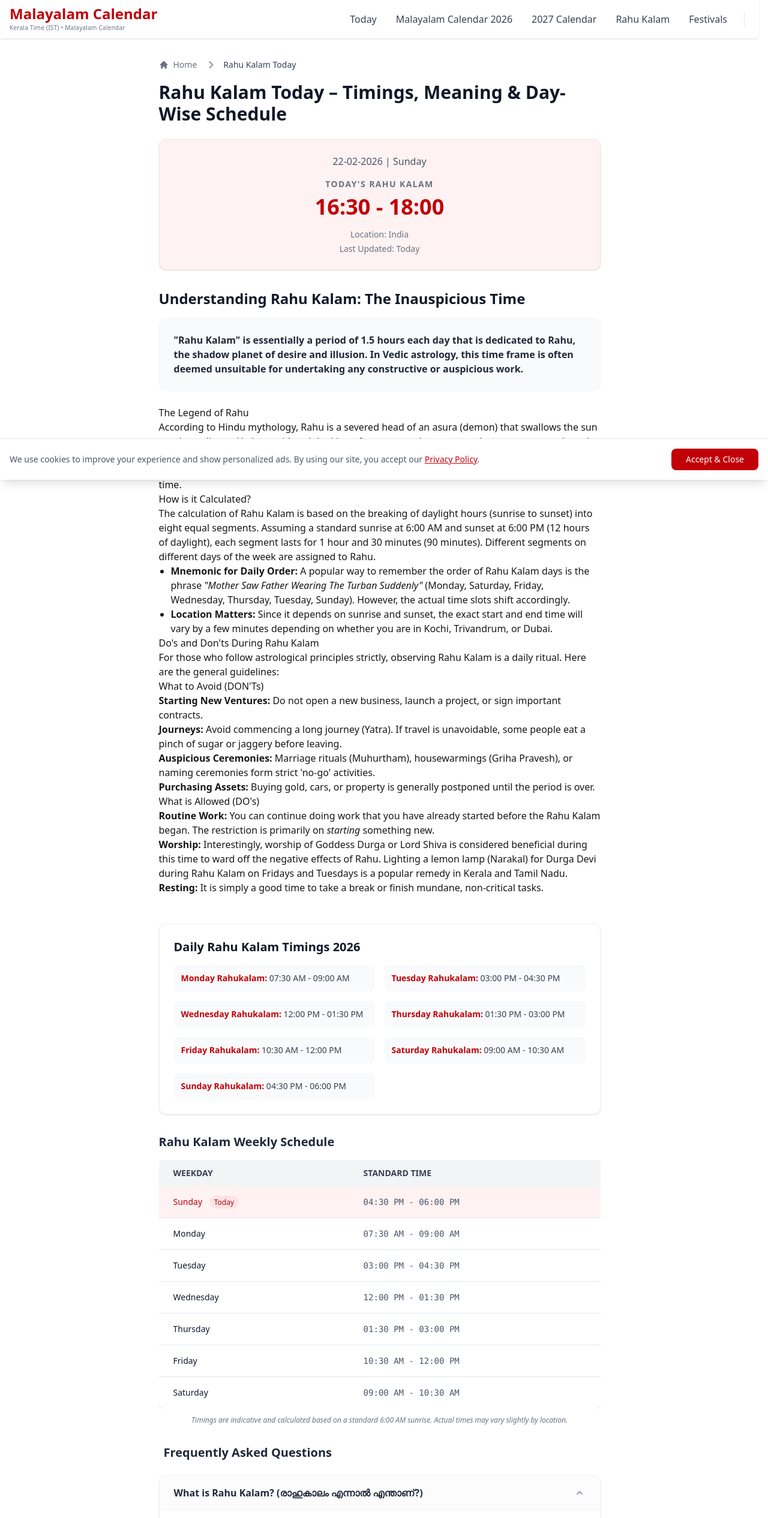
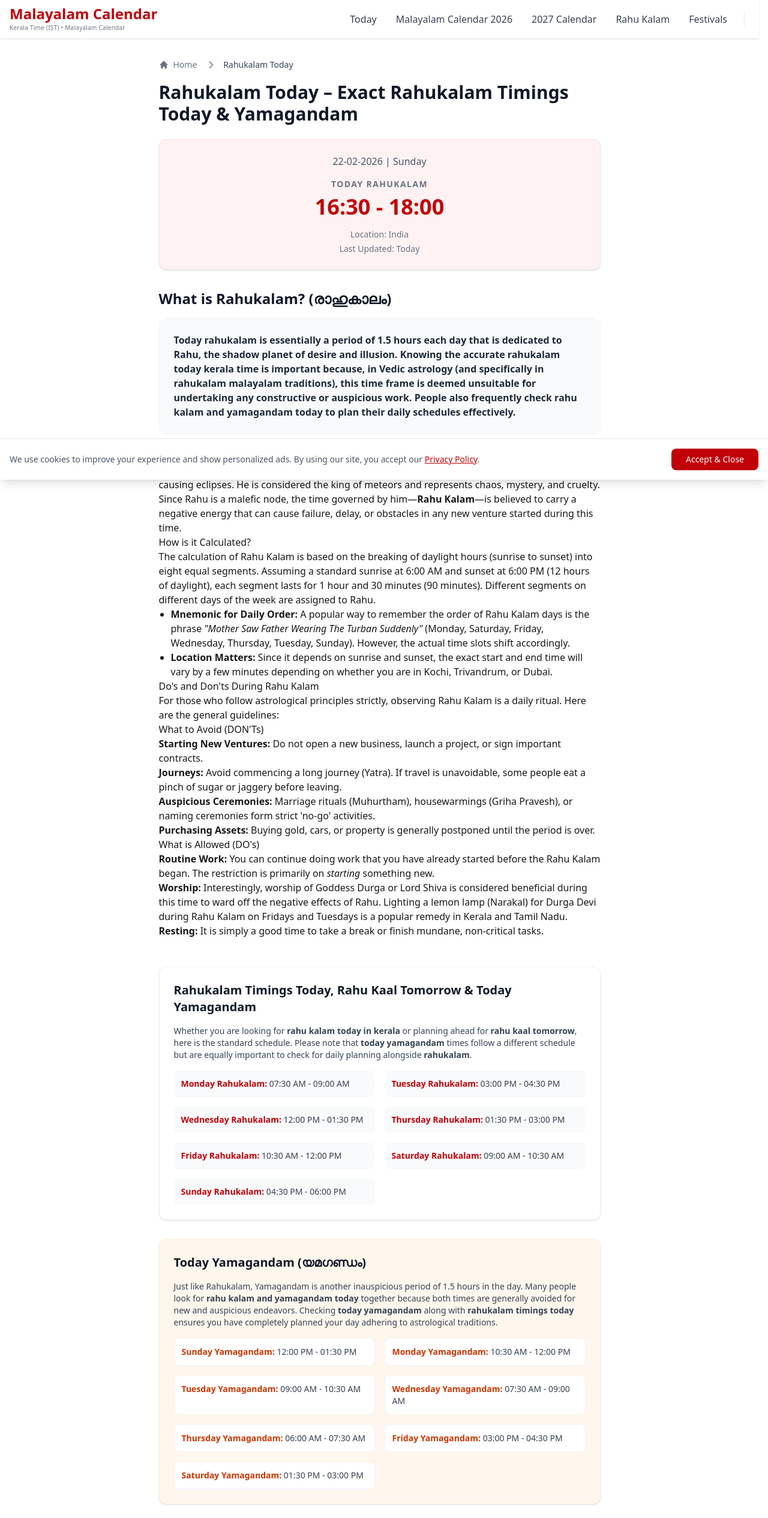
Before and after one commit to Agasthyan07/malayalam_calender, a Next.js app: page /rahu-kalam-today in a window 1280 px wide. Shown: the top 2531 px of the page at 60% size. Built offline with nearby package versions, Linux system fonts and the light colour scheme.

Commit message:
Fix Homepage FAQ SEO schema and content errors

```diff
--- a/app/page.tsx
+++ b/app/page.tsx
@@ -158,15 +158,6 @@ export default async function Home({ searchParams }: Props) {
         'datePublished': data.date,
         'description': `Daily Malayalam Calendar details for ${data.date}. Nakshatram: ${data.nakshatram}, Tithi: ${data.tithi}.`,
         'isPartOf': { '@id': 'https://www.malayalamcalendar.site/#website' },
-      },
-      {
-        '@type': 'FAQPage',
-        'mainEntity': [
-          { '@type': 'Question', 'name': 'What is Malayalam Calendar 2026?', 'acceptedAnswer': { '@type': 'Answer', 'text': 'The Malayalam Calendar 2026, based on Kollavarsham, spans Malayalam years 1201–1202. It is a solar calendar used in Kerala for religious, agricultural, and cultural purposes.' } },
-          { '@type': 'Question', 'name': 'What is today\'s Malayalam date?', 'acceptedAnswer': { '@type': 'Answer', 'text': `Today's Malayalam date is ${data.malayalam_date}. The Nakshatram (star) today is ${data.nakshatram} and Tithi is ${data.tithi}.` } },
-          { '@type': 'Question', 'name': 'When is Vishu 2026?', 'acceptedAnswer': { '@type': 'Answer', 'text': 'Vishu 2026 falls on April 14, 2026, marking the sun\'s transit into Medam (Aries). It is celebrated as the astronomical New Year in Kerala.' } },
-          { '@type': 'Question', 'name': 'When is Onam 2026?', 'acceptedAnswer': { '@type': 'Answer', 'text': 'Onam 2026 Thiruvonam falls on August 26, 2026. It is the biggest harvest festival of Kerala, celebrated in the Malayalam month of Chingam.' } },
-        ]
       }
     ]
   };
@@ -225,13 +216,18 @@ export default async function Home({ searchParams }: Props) {
           </h2>
         </div>
         <p className="text-sm text-gray-600 dark:text-gray-300 mb-5 ml-4">
-          <em>Malayalam calendar today · Today Malayalam date · Malayalam panchangam today · Nakshatra today Kerala</em>
+          <em>Malayalam calendar today · Today Malayalam date · <Link href="/rahu-kalam-today" className="hover:text-red-600 hover:underline">today rahukalam</Link> · Malayalam panchangam today · Nakshatra today Kerala</em>
         </p>
 
         <div className="grid grid-cols-1 lg:grid-cols-2 gap-6 items-start">
           {/* Left: TodayCard with all Panchangam details */}
           <div className="flex flex-col gap-4">
             <TodayCard data={data} />
+            <div className="w-full flex">
+              <Link href="/rahu-kalam-today" className="w-full text-center bg-red-50 dark:bg-red-900/20 hover:bg-red-100 dark:hover:bg-red-900/40 text-red-700 dark:text-red-400 font-semibold py-2.5 px-4 rounded-lg border border-red-200 dark:border-red-800 text-sm transition-colors">
+                Check Exact Rahukalam Timings Today & Yamagandam →
+              </Link>
+            </div>
             <div className="bg-orange-50 dark:bg-orange-900/10 border border-orange-100 dark:border-orange-900/30 rounded-lg p-4 text-sm text-gray-700 dark:text-gray-300">
               <p>
                 Today is <strong>{fullDateEnglish}</strong> and Malayalam date is <strong>{data.malayalam_date}</strong>.
@@ -547,13 +543,7 @@ export default async function Home({ searchParams }: Props) {
           SECTION 8: FAQ
           ══════════════════════════════════════ */}
       <section className="mb-10">
-        <div className="flex items-center gap-3 mb-4">
-          <span className="w-1 h-8 bg-yellow-500 rounded-full"></span>
-          <h2 className="text-xl md:text-2xl font-bold text-gray-900 dark:text-white">
-            Frequently Asked Questions – Malayalam Calendar 2026
-          </h2>
-        </div>
-        <FAQ items={[
+        <FAQ title="Frequently Asked Questions – Malayalam Calendar 2026" items={[
           {
             question: 'What is Malayalam Calendar 2026?',
             answer: 'The Malayalam Calendar 2026 is based on Kollavarsham, a traditional solar calendar of Kerala spanning Malayalam years 1201–1202. It is used for tracking festivals, auspicious dates, Nakshatram, and religious observances.'
@@ -563,12 +553,12 @@ export default async function Home({ searchParams }: Props) {
             answer: `Today's Malayalam date is ${data.malayalam_date}. Today's Nakshatram is ${data.nakshatram} and Tithi is ${data.tithi}. Rahu Kalam is ${data.rahukalam}.`
           },
           {
-            question: 'When does Malayalam year 1201 start?',
-            answer: 'Kollavarsham 1201 began in August 2025 with the start of the Malayalam month Chingam. The year 1202 begins in August 2026.'
+            question: 'When does Malayalam year 1202 start?',
+            answer: 'Kollavarsham 1202 begins on August 17, 2026 with the start of the Malayalam month Chingam.'
           },
           {
             question: 'How to download Malayalam Calendar 2026 PDF?',
-            answer: 'You can download the Malayalam Calendar 2026 PDF for free from our website. Visit the yearly calendar page and use the download button to get the printable A4 PDF version.'
+            answer: 'You can download the Malayalam Calendar 2026 PDF for free from our website. Click the download button on the homepage to get the printable A4 PDF version.'
           },
           {
             question: 'When is Vishu 2026?',
@@ -584,7 +574,7 @@ export default async function Home({ searchParams }: Props) {
           },
           {
             question: 'What is Nakshatram today in Kerala?',
-            answer: `Today's Nakshatram in Kerala is ${data.nakshatram}. The Nakshatram may change at a specific time during the day. Visit the daily Panchangam for exact star ending times.`
+            answer: `Today's Nakshatram in Kerala is ${data.nakshatram}. Visit the homepage daily for accurate Nakshatram and Panchangam details.`
           },
         ]} />
       </section>
@@ -601,6 +591,7 @@ export default async function Home({ searchParams }: Props) {
             { label: 'Calendar 2025', href: '/malayalam-calendar/2025', icon: '📅' },
             { label: 'Calendar 2027', href: '/malayalam-calendar/2027', icon: '📅' },
             { label: 'Panchangam Today', href: '/', icon: '🌟' },
+            { label: 'Rahukalam Today', href: '/rahu-kalam-today', icon: '⏱️' },
             { label: 'Wedding Muhurat', href: '/festivals', icon: '💍' },
             { label: 'Ekadashi 2026', href: '/festivals', icon: '🌙' },
             { label: 'Public Holidays', href: '/festivals', icon: '🎆' },
--- a/app/rahu-kalam-today/page.tsx
+++ b/app/rahu-kalam-today/page.tsx
@@ -8,16 +8,19 @@ import Breadcrumbs from '@/components/Breadcrumbs';
 export const revalidate = 3600; // Hourly revalidation
 
 export const metadata: Metadata = {
-    title: 'Rahu Kalam Today – Daily Timings (Monday to Sunday) | 2026 Chart',
-    description: 'Check accurate Rahu Kalam timings for today. Find daily schedules including Friday Rahukalam, Tuesday Rahukalam, and Sunday Rahukalam times for 2026.',
+    title: 'Rahukalam Today – Exact Rahukalam Timings Today & Yamagandam | 2026',
+    description: 'Check accurate rahukalam today timings. Find daily rahukalam timings today, rahu kaal tomorrow, and today yamagandam schedules for Kerala. Get exact rahukalam malayalam timings.',
     keywords: [
+        'rahukalam today', 'rahukalam', 'today rahukalam', 'rahukalam timings today',
+        'rahu kaal tomorrow', 'rahu kalam and yamagandam today', 'today yamagandam',
+        'rahukalam today kerala', 'rahu kalam today in kerala', 'rahukalam malayalam',
         'Rahu Kalam Today', 'Rahu Kalam Timings', 'Friday Rahukalam', 'Tuesday Rahukalam',
         'Sunday Rahukalam', 'Monday Rahukalam', 'Daily Rahu Kalam', 'Rahukalam Chart 2026',
         'Download Rahu Kalam Chart', 'Malayalam Calendar PDF Download'
     ],
     openGraph: {
-        title: 'Rahu Kalam Today – Daily Timings (Monday to Sunday)',
-        description: 'Avoid inauspicious times. Check exact Rahu Kalam timings for Friday, Tuesday, Sunday, and all days.',
+        title: 'Rahukalam Today – Exact Rahukalam Timings Today',
+        description: 'Avoid inauspicious times. Check exact rahukalam today timings for Kerala, including today yamagandam and rahu kaal tomorrow.',
         type: 'article',
     },
     alternates: {
@@ -52,10 +55,10 @@ export default async function RahuKalamPage() {
 
     return (
         <div className="container mx-auto px-4 py-8 max-w-3xl">
-            <Breadcrumbs items={[{ label: 'Rahu Kalam Today', href: '/rahu-kalam-today' }]} />
+            <Breadcrumbs items={[{ label: 'Rahukalam Today', href: '/rahu-kalam-today' }]} />
 
             <h1 className="text-2xl md:text-3xl font-bold text-gray-900 dark:text-white mb-6">
-                Rahu Kalam Today – Timings, Meaning & Day-Wise Schedule
+                Rahukalam Today – Exact Rahukalam Timings Today & Yamagandam
             </h1>
 
             <AdSlot slotId="rahukalam-top" />
@@ -65,7 +68,7 @@ export default async function RahuKalamPage() {
                 <p className="text-gray-600 dark:text-gray-300 font-medium mb-1">{displayDate} | {weekday}</p>
 
                 <div className="my-4">
-                    <p className="text-sm text-gray-500 dark:text-gray-400 uppercase tracking-widest font-semibold">TODAY'S RAHU KALAM</p>
+                    <h2 className="text-sm text-gray-500 dark:text-gray-400 uppercase tracking-widest font-semibold m-0">TODAY RAHUKALAM</h2>
                     <p className="text-3xl md:text-4xl font-bold text-red-700 dark:text-red-400 mt-2">{rahuKalam}</p>
                 </div>
 
@@ -77,10 +80,10 @@ export default async function RahuKalamPage() {
 
             {/* Explanation Section */}
             <section className="prose prose-lg dark:prose-invert max-w-none mb-12">
-                <h2 className="text-2xl font-bold text-gray-900 dark:text-white mb-4">Understanding Rahu Kalam: The Inauspicious Time</h2>
+                <h2 className="text-2xl font-bold text-gray-900 dark:text-white mb-4">What is Rahukalam? (രാഹുകാലം)</h2>
                 <div className="bg-gray-50 dark:bg-gray-900/50 p-6 rounded-xl border border-gray-100 dark:border-gray-800 mb-6">
                     <p className="font-semibold text-gray-800 dark:text-gray-200 m-0">
-                        "Rahu Kalam" is essentially a period of 1.5 hours each day that is dedicated to Rahu, the shadow planet of desire and illusion. In Vedic astrology, this time frame is often deemed unsuitable for undertaking any constructive or auspicious work.
+                        <strong>Today rahukalam</strong> is essentially a period of 1.5 hours each day that is dedicated to Rahu, the shadow planet of desire and illusion. Knowing the accurate <strong>rahukalam today kerala</strong> time is important because, in Vedic astrology (and specifically in <strong>rahukalam malayalam</strong> traditions), this time frame is deemed unsuitable for undertaking any constructive or auspicious work. People also frequently check <strong>rahu kalam and yamagandam today</strong> to plan their daily schedules effectively.
                     </p>
                 </div>
 
@@ -123,7 +126,10 @@ export default async function RahuKalamPage() {
 
             {/* Daily SEO Section */}
             <section className="bg-white dark:bg-gray-800 rounded-xl p-6 mb-8 border border-gray-100 dark:border-gray-700 shadow-sm">
-                <h2 className="text-xl font-bold text-gray-900 dark:text-white mb-4">Daily Rahu Kalam Timings 2026</h2>
+                <h2 className="text-xl font-bold text-gray-900 dark:text-white mb-4">Rahukalam Timings Today, Rahu Kaal Tomorrow & Today Yamagandam</h2>
+                <p className="mb-4 text-sm text-gray-700 dark:text-gray-300">
+                    Whether you are looking for <strong>rahu kalam today in kerala</strong> or planning ahead for <strong>rahu kaal tomorrow</strong>, here is the standard schedule. Please note that <strong>today yamagandam</strong> times follow a different schedule but are equally important to check for daily planning alongside <strong>rahukalam</strong>.
+                </p>
                 <div className="grid grid-cols-1 md:grid-cols-2 gap-4 text-sm text-gray-700 dark:text-gray-300">
                     <p className="bg-gray-50 dark:bg-gray-700/50 p-3 rounded-lg"><span className="font-semibold text-red-700 dark:text-red-400">Monday Rahukalam:</span> 07:30 AM - 09:00 AM</p>
                     <p className="bg-gray-50 dark:bg-gray-700/50 p-3 rounded-lg"><span className="font-semibold text-red-700 dark:text-red-400">Tuesday Rahukalam:</span> 03:00 PM - 04:30 PM</p>
@@ -135,9 +141,26 @@ export default async function RahuKalamPage() {
                 </div>
             </section>
 
+            {/* Yamagandam Section */}
+            <section className="bg-orange-50 dark:bg-orange-900/20 rounded-xl p-6 mb-8 border border-orange-100 dark:border-orange-800 shadow-sm">
+                <h2 className="text-xl font-bold text-gray-900 dark:text-white mb-4">Today Yamagandam (യമഗണ്ഡം)</h2>
+                <p className="mb-4 text-sm text-gray-700 dark:text-gray-300">
+                    Just like Rahukalam, Yamagandam is another inauspicious period of 1.5 hours in the day. Many people look for <strong>rahu kalam and yamagandam today</strong> together because both times are generally avoided for new and auspicious endeavors. Checking <strong>today yamagandam</strong> along with <strong>rahukalam timings today</strong> ensures you have completely planned your day adhering to astrological traditions.
+                </p>
+                <div className="grid grid-cols-1 md:grid-cols-2 gap-4 text-sm text-gray-700 dark:text-gray-300 mt-4">
+                    <p className="bg-white dark:bg-gray-800 p-3 rounded-lg border border-gray-100 dark:border-gray-700"><span className="font-semibold text-orange-700 dark:text-orange-400">Sunday Yamagandam:</span> 12:00 PM - 01:30 PM</p>
+                    <p className="bg-white dark:bg-gray-800 p-3 rounded-lg border border-gray-100 dark:border-gray-700"><span className="font-semibold text-orange-700 dark:text-orange-400">Monday Yamagandam:</span> 10:30 AM - 12:00 PM</p>
+                    <p className="bg-white dark:bg-gray-800 p-3 rounded-lg border border-gray-100 dark:border-gray-700"><span className="font-semibold text-orange-700 dark:text-orange-400">Tuesday Yamagandam:</span> 09:00 AM - 10:30 AM</p>
+                    <p className="bg-white dark:bg-gray-800 p-3 rounded-lg border border-gray-100 dark:border-gray-700"><span className="font-semibold text-orange-700 dark:text-orange-400">Wednesday Yamagandam:</span> 07:30 AM - 09:00 AM</p>
+                    <p className="bg-white dark:bg-gray-800 p-3 rounded-lg border border-gray-100 dark:border-gray-700"><span className="font-semibold text-orange-700 dark:text-orange-400">Thursday Yamagandam:</span> 06:00 AM - 07:30 AM</p>
+                    <p className="bg-white dark:bg-gray-800 p-3 rounded-lg border border-gray-100 dark:border-gray-700"><span className="font-semibold text-orange-700 dark:text-orange-400">Friday Yamagandam:</span> 03:00 PM - 04:30 PM</p>
+                    <p className="bg-white dark:bg-gray-800 p-3 rounded-lg border border-gray-100 dark:border-gray-700"><span className="font-semibold text-orange-700 dark:text-orange-400">Saturday Yamagandam:</span> 01:30 PM - 03:00 PM</p>
+                </div>
+            </section>
+
             {/* Weekly Table Section */}
             <section className="mb-8">
-                <h2 className="text-xl font-semibold text-gray-800 dark:text-gray-100 mb-4">Rahu Kalam Weekly Schedule</h2>
+                <h2 className="text-xl font-semibold text-gray-800 dark:text-gray-100 mb-4">Rahukalam Weekly Schedule</h2>
                 <div className="overflow-x-auto">
                     <table className="w-full text-left border-collapse bg-white dark:bg-gray-800 shadow-sm rounded-lg overflow-hidden">
                         <thead className="bg-gray-100 dark:bg-gray-700 text-gray-700 dark:text-gray-300">
@@ -226,7 +249,7 @@ export default async function RahuKalamPage() {
                     </li>
                     <li>
                         {/* Placeholder for future pages if needed */}
-                        <span className="text-gray-400 dark:text-gray-500">Yamagandam Today (Coming Soon)</span>
+                        <span className="text-gray-400 dark:text-gray-500">Today Yamagandam (Coming Soon)</span>
                     </li>
                     <li>
                         <Link href="/festivals" className="text-indigo-600 dark:text-indigo-400 hover:text-indigo-800 dark:hover:text-indigo-300 hover:underline">
--- a/components/FAQ.tsx
+++ b/components/FAQ.tsx
@@ -10,9 +10,10 @@ type FAQItem = {
 
 type FAQProps = {
     items: FAQItem[];
+    title?: string;
 };
 
-export default function FAQ({ items }: FAQProps) {
+export default function FAQ({ items, title }: FAQProps) {
     const [openIndex, setOpenIndex] = useState<number | null>(0);
 
     const toggleAccordion = (index: number) => {
@@ -36,7 +37,7 @@ export default function FAQ({ items }: FAQProps) {
         <section className="my-8">
             <JsonLd data={jsonLd} />
             <h2 className="text-xl font-bold text-gray-800 dark:text-gray-200 mb-6 px-2">
-                Frequently Asked Questions
+                {title || 'Frequently Asked Questions'}
             </h2>
             <div className="space-y-4">
                 {items.map((item, index) => (
```
